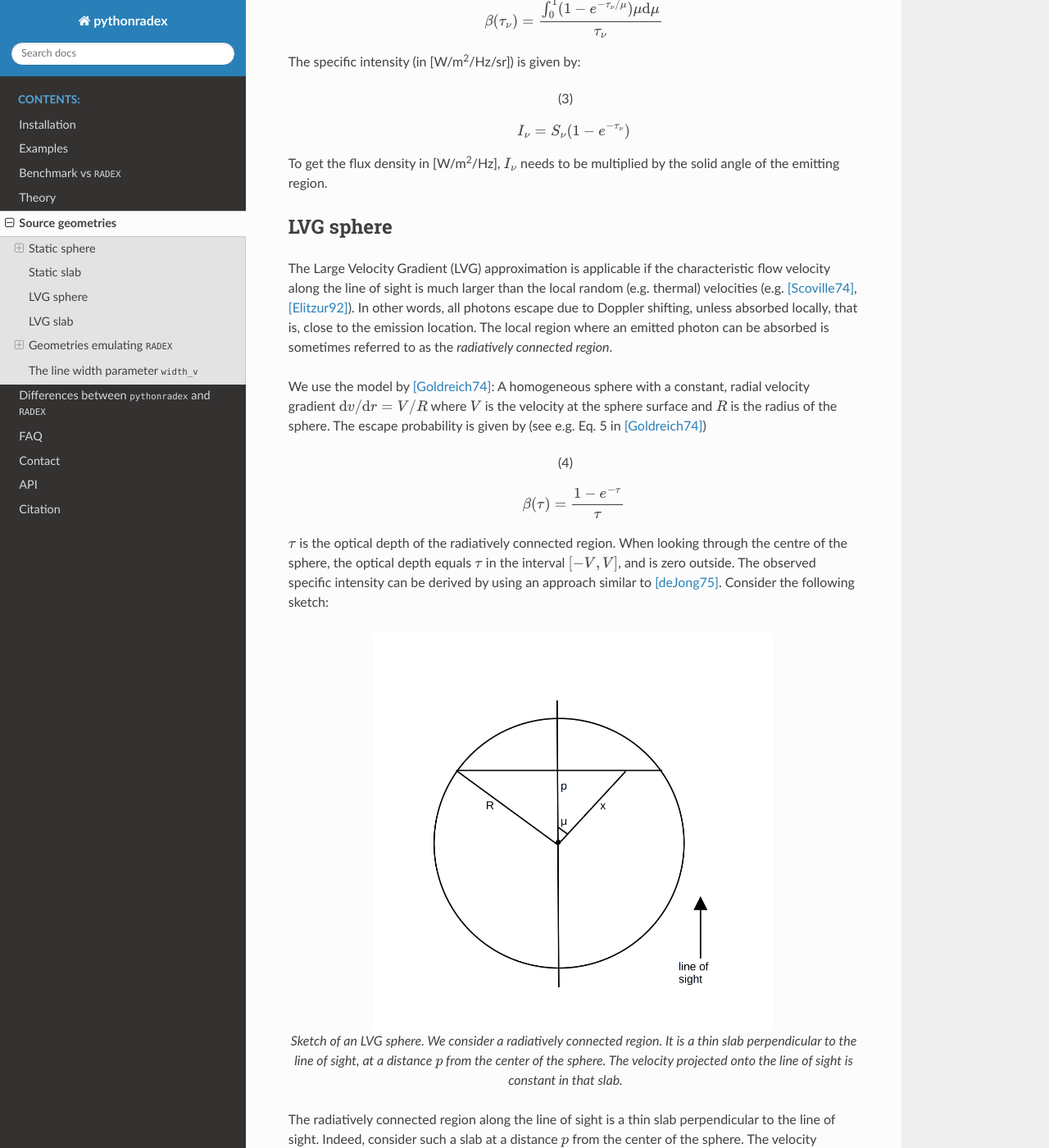
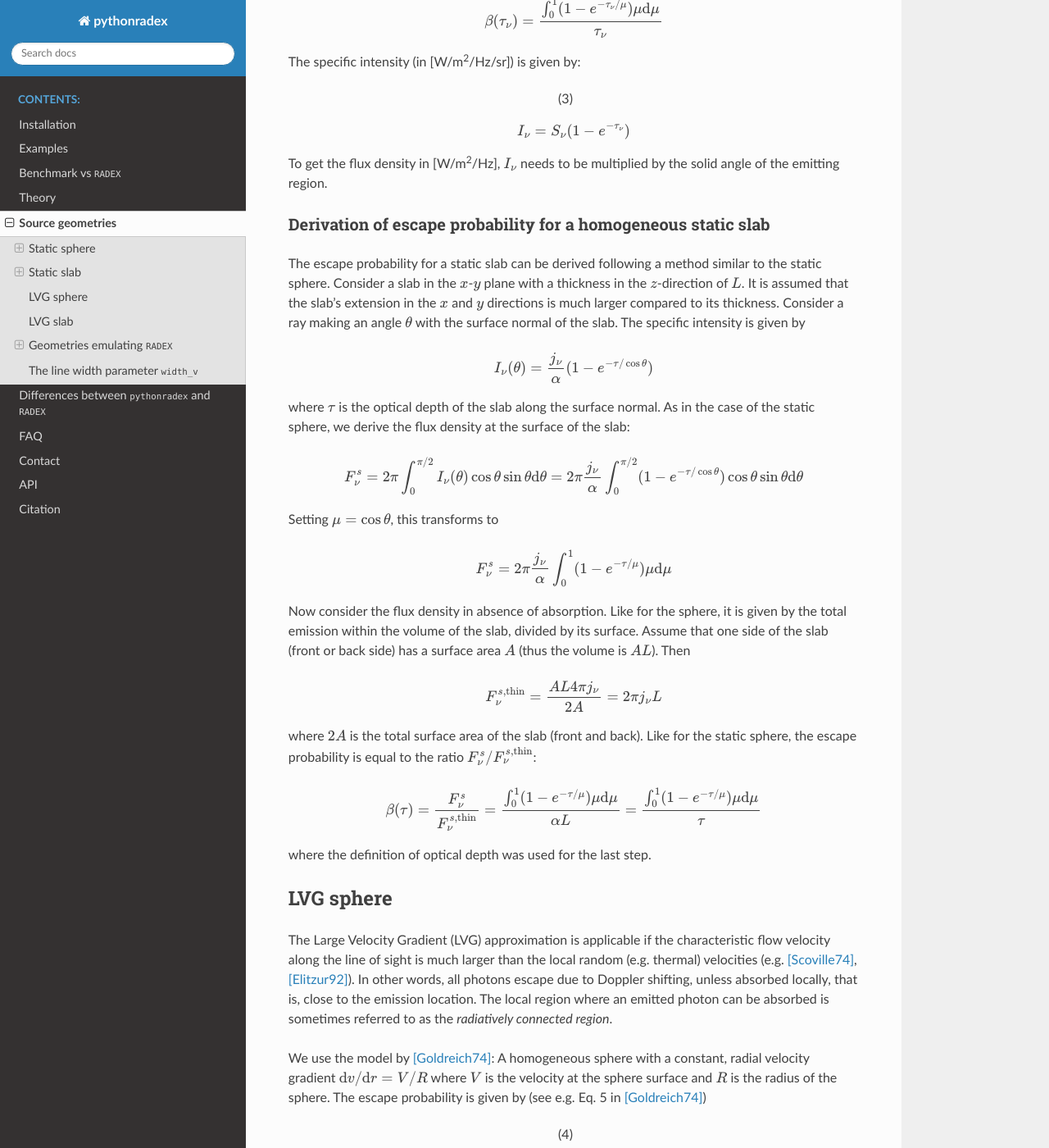
Before and after one commit to gica3618/pythonradex, a Sphinx documentation site: the page built from docs/geometry.rst, in a window 1280 px wide and 1400 px high, scrolled down 2803 px. Shown: the whole window at 82% size. Built offline with Sphinx 7.4.7 and the Read the Docs theme 3.1.0, drawn with Linux system fonts in a browser that asks for light colours.

Commit message:
added derivation of static slab escape probability to the docs

```diff
--- a/docs/API.rst
+++ b/docs/API.rst
@@ -8,7 +8,7 @@ The ``Source`` class
 The core of ``pyhonradex`` is the ``Source`` class which is used to solve the radiative transfer.
 
 .. autoclass:: pythonradex.radiative_transfer.Source
-    :members: __init__, update_parameters, solve_radiative_transfer, frequency_integrated_emission, tau_nu, spectrum, emission_at_line_center, print_results
+    :members: __init__, update_parameters, solve_radiative_transfer, frequency_integrated_emission, tau, spectrum, emission_at_line_center, print_results
 
 .. _read_LAMDA_API:
 
@@ -31,7 +31,7 @@ Representation of molecular levels and transitions
     :members: Tex
 
 .. autoclass:: pythonradex.atomic_transition.EmissionLine
-    :members: Tex,tau_nu0,tau_nu
+    :members: Tex,tau_nu0,tau
 
 .. autoclass:: pythonradex.atomic_transition.CollisionalTransition
     :members: Tex,coeffs
--- a/docs/geometry.rst
+++ b/docs/geometry.rst
@@ -89,6 +89,40 @@ The specific intensity (in [W/m\ :sup:`2`/Hz/sr]) is given by:
 To get the flux density in [W/m\ :sup:`2`/Hz], :math:`I_\nu` needs to be multiplied by the solid angle of the emitting region.
 
 
+Derivation of escape probability for a homogeneous static slab
+^^^^^^^^^^^^^^^^^^^^^^^^^^^^^^^^^^^^^^^^^^^^^^^^^^^^^^^^^^^^^^^^^^^^^^^
+The escape probability for a static slab can be derived following a method similar to the static sphere. Consider a slab in the :math:`x`-:math:`y` plane with a thickness in the :math:`z`-direction of :math:`L`. It is assumed that the slab's extension in the :math:`x` and :math:`y` directions is much larger compared to its thickness. Consider a ray making an angle :math:`\theta` with the surface normal of the slab. The specific intensity is given by
+
+.. math::
+
+    I_\nu(\theta) = \frac{j_\nu}{\alpha}(1-e^{-\tau/\cos\theta})
+
+where :math:`\tau` is the optical depth of the slab along the surface normal. As in the case of the static sphere, we derive the flux density at the surface of the slab:
+
+.. math::
+
+    F_\nu^s = 2\pi\int_0^{\pi/2}I_\nu(\theta)\cos\theta\sin\theta\mathrm{d}\theta = 2\pi\frac{j_\nu}{\alpha}\int_0^{\pi/2}(1-e^{-\tau/\cos\theta})\cos\theta\sin\theta\mathrm{d}\theta
+
+Setting :math:`\mu=\cos\theta`, this transforms to
+
+.. math::
+
+    F_\nu^s = 2\pi\frac{j_\nu}{\alpha} \int_0^1(1-e^{-\tau/\mu})\mu\mathrm{d}\mu
+
+Now consider the flux density in absence of absorption. Like for the sphere, it is given by the total emission within the volume of the slab, divided by its surface. Assume that one side of the slab (front or back side) has a surface area :math:`A` (thus the volume is :math:`A L`). Then
+
+.. math::
+
+    F_\nu^{s,\mathrm{thin}} = \frac{A L 4\pi j_\nu}{2A} = 2\pi j_\nu L
+
+where :math:`2A` is the total surface area of the slab (front and back). Like for the static sphere, the escape probability is equal to the ratio :math:`F_\nu^s/F_\nu^{s,\mathrm{thin}}`:
+
+.. math::
+
+    \beta(\tau) = \frac{F_\nu^s}{F_\nu^{s,\mathrm{thin}}} = \frac{\int_0^1(1-e^{-\tau/\mu})\mu\mathrm{d}\mu}{\alpha L} = \frac{\int_0^1(1-e^{-\tau/\mu})\mu\mathrm{d}\mu}{\tau}
+
+where the definition of optical depth was used for the last step.
+
 LVG sphere
 -------------------
 The Large Velocity Gradient (LVG) approximation is applicable if the characteristic flow velocity along the line of sight is much larger than the local random (e.g. thermal) velocities (e.g. [Scoville74]_, [Elitzur92]_). In other words, all photons escape due to Doppler shifting, unless absorbed locally, that is, close to the emission location. The local region where an emitted photon can be absorbed is sometimes referred to as the *radiatively connected region*.
```
Also changed, not shown: docs/notebooks/benchmark_vs_RADEX.ipynb, docs/notebooks/continuum_effects.ipynb, docs/notebooks/get_started.ipynb, docs/notebooks/grid_search.ipynb, docs/notebooks/performance_comparison_vs_RADEX.ipynb, docs/notebooks/simple_example.ipynb, 3 other files.
